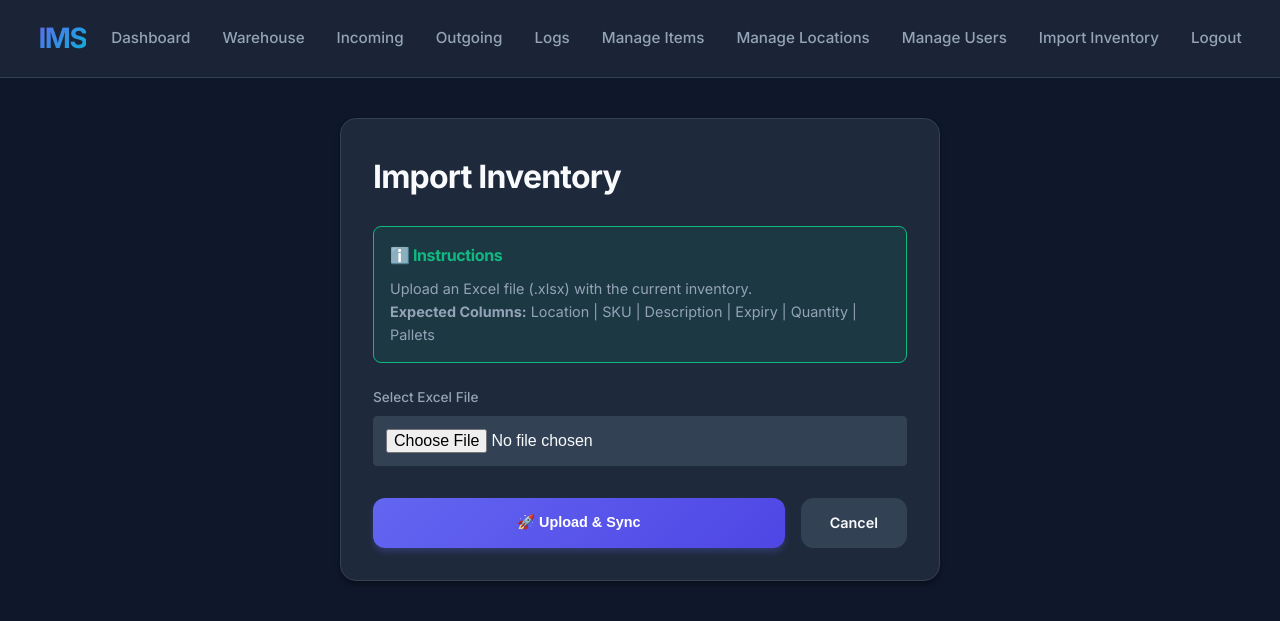
After one commit to Cal2-0/HK, a Flask app: page /admin/import_inventory in a window 1280 px wide. The commit adds this page. Shown: the top 621 px of the page. Run offline with Flask 3, Linux system fonts and the light colour scheme; a user stored in the database is signed in.

Commit message:
feat: Dashboard cleanup, Inventory Import, Audit Logs, fix Reports

```diff
--- a/app.py
+++ b/app.py
@@ -578,6 +578,136 @@ def admin_db():
 
     return render_template('admin_db.html', tables=tables, current_table=current_table, data=data, columns=columns)
 
+@app.route('/admin/import_inventory', methods=['GET', 'POST'])
+@login_required
+def admin_import_inventory():
+    if not current_user.is_admin():
+        flash('Access denied.')
+        return redirect(url_for('dashboard'))
+
+    if request.method == 'POST':
+        if 'file' not in request.files:
+            flash('No file part')
+            return redirect(request.url)
+
+        file = request.files['file']
+        if file.filename == '':
+            flash('No selected file')
+            return redirect(request.url)
+
+        if file and (file.filename.endswith('.xlsx') or file.filename.endswith('.xls')):
+            try:
+                # Read Excel without headers (header=None) since user image implies no header or we just want by index
+                # User image shows data starting row 1. Let's assume headers exist or try to detect.
+                # Actually, standard is usually Row 1 = Headers.
+                # Let's read normally.
+                df = pd.read_excel(file)
+
+                # Normalize column names
+                # Map by index if names don't match?
+                # Let's try to map by index if columns are unnamed, or look for specific keywords
+                # But safer to assume column order from image:
+                # 0: Location (C307)
+                # 1: SKU (POU0033)
+                # 2: Desc (CHICKEN...)
+                # 3: Expiry (Sep-26)
+                # 4: Qty (1260)
+                # 5: Pallets (20) - optional?
+
+                count = 0
+                errors = 0
+
+                # Helper for date parsing (Sep-26 -> 09/26)
+                def parse_date_str(d_str):
+                    if not isinstance(d_str, str): return ''
+                    try:
+                        # Try parsing "Sep-26"
+                        dt = datetime.strptime(d_str, '%b-%y')
+                        return dt.strftime('%m/%y')
+                    except:
+                        return d_str # Return as is if fail, maybe it's already MM/YY
+
+                for index, row in df.iterrows():
+                    try:
+                        # Access by integer location to be safe against header naming
+                        # row.iloc[0] is Location, etc.
+                        loc_name = str(row.iloc[0]).strip()
+                        sku = str(row.iloc[1]).strip()
+                        desc = str(row.iloc[2]).strip()
+                        expiry_raw = str(row.iloc[3]).strip()
+                        qty = float(row.iloc[4] if pd.notna(row.iloc[4]) else 0)
+                        pallets = int(row.iloc[5] if len(row) > 5 and pd.notna(row.iloc[5]) else 0)
+
+                        if not sku or sku == 'nan': continue
+                        if qty <= 0: continue # Skip zero qty?? Or maybe allow 0 for list? User said "current inventory", usually > 0
+
+                        # 1. Resolve/Create Item
+                        item = Item.query.filter_by(sku=sku).first()
+                        if not item:
+                            item = Item(sku=sku, name=desc, description=desc)
+                            db.session.add(item)
+                            db.session.flush() # get ID
+
+                        # 2. Resolve/Create Location
+                        loc = Location.query.filter_by(name=loc_name).first()
+                        if not loc:
+                            loc = Location(name=loc_name)
+                            db.session.add(loc)
+                            db.session.flush()
+
+                        # 3. Parse Expiry
+                        expiry = parse_date_str(expiry_raw)
+
+                        # 4. Update Inventory
+                        # Check if batch exists
+                        inv = Inventory.query.filter_by(item_id=item.id, location_id=loc.id, expiry=expiry).first()
+                        if inv:
+                            inv.quantity += qty # Add to existing? Or Replace? "Import" usually implies Adding to system.
+                            # But if it's a full stock take upload...
+                            # User said: "add the current inventory". I will ADD.
+                        else:
+                            inv = Inventory(
+                                item_id=item.id,
+                                location_id=loc.id,
+                                quantity=qty,
+                                expiry=expiry,
+                                pallets=pallets,
+                                worker_name=current_user.username,
+                                remarks='Bulk Import'
+                            )
+                            db.session.add(inv)
+
+                        # 5. Log Transaction
+                        trans = Transaction(
+                            type='IN', # or IMPORT
+                            item_id=item.id,
+                            location_id=loc.id,
+                            quantity=qty,
+                            expiry=expiry,
+                            pallets=pallets,
+                            user_id=current_user.id,
+                            worker_name=current_user.username,
+                            remarks='Bulk Import'
+                        )
+                        db.session.add(trans)
+                        count += 1
+
+                    except Exception as e:
+                        print(f"Row {index} error: {e}")
+                        errors += 1
+
+                db.session.commit()
+                flash(f'Successfully imported {count} items. {errors} errors.')
+                log_audit('IMPORT_INVENTORY', f'Imported {count} items from {file.filename}')
+
+            except Exception as e:
+                db.session.rollback()
+                flash(f'Error processing file: {str(e)}')
+
+        return redirect(url_for('dashboard'))
+
+    return render_template('import_inventory.html')
+
 @app.route('/admin/items', methods=['GET', 'POST'])
 @login_required
 def admin_items():
@@ -627,6 +757,7 @@ def admin_items():
                             item.uom = clean(row.get('UOM', ''))
                     db.session.commit()
                     flash(f'Successfully imported/updated {count} items.')
+                    log_audit('IMPORT_ITEMS', f'Imported/Updated {count} items via Excel')
                 except Exception as e:
                     db.session.rollback()
                     flash(f'Error processing file: {str(e)}')
@@ -651,6 +782,7 @@ def admin_items():
                     db.session.add(item)
                     db.session.commit()
                     flash('Item added successfully.')
+                    log_audit('ADD_ITEM', f'Added item {sku} - {request.form.get("name")}')
                 except Exception as e:
                     flash(f'Error adding item: {e}')
 
@@ -667,6 +799,7 @@ def admin_items():
                 item.uom = request.form.get('uom')
                 db.session.commit()
                 flash('Item updated.')
+                log_audit('EDIT_ITEM', f'Updated item {item.sku}')
 
         elif action == 'delete':
             item_id = request.form.get('item_id')
@@ -687,6 +820,7 @@ def admin_items():
                 db.session.delete(item)
                 db.session.commit()
                 flash('Item deleted.')
+                log_audit('DELETE_ITEM', f'Deleted item {item.sku}')
 
         return redirect(url_for('admin_items'))
 
@@ -735,6 +869,7 @@ def admin_locations():
                                 count += 1
                     db.session.commit()
                     flash(f'Successfully imported {count} locations.')
+                    log_audit('IMPORT_LOCATIONS', f'Imported {count} locations via Excel')
                 except Exception as e:
                     flash(f'Error importing: {str(e)}')
             return redirect(url_for('admin_locations'))
@@ -754,6 +889,7 @@ def admin_locations():
                     db.session.add(loc)
                     db.session.commit()
                     flash('Location added.')
+                    log_audit('ADD_LOCATION', f'Added location {name}')
                 except Exception as e:
                     flash(f'Error: {e}')
 
@@ -766,6 +902,7 @@ def admin_locations():
                 loc.y = int(request.form.get('y') or 0)
                 db.session.commit()
                 flash('Location updated.')
+                log_audit('EDIT_LOCATION', f'Updated location {loc.name}')
 
         elif action == 'delete':
             loc_id = request.form.get('loc_id')
@@ -776,6 +913,7 @@ def admin_locations():
                 db.session.delete(loc)
                 db.session.commit()
                 flash('Location deleted.')
+                log_audit('DELETE_LOCATION', f'Deleted location {loc.name}')
 
         return redirect(url_for('admin_locations'))
 
@@ -871,7 +1009,8 @@ def logs():
     # Join queries are implicit with relationships, but let's be sure to eager load if performance matters.
     # For now, simple access is fine for <10k rows.
     logs = Transaction.query.order_by(Transaction.timestamp.desc()).limit(500).all()
-    return render_template('logs.html', logs=logs)
+    audit_logs = AuditLog.query.order_by(AuditLog.timestamp.desc()).limit(100).all()
+    return render_template('logs.html', logs=logs, audit_logs=audit_logs)
 
 @app.route('/warehouse')
 @login_required
@@ -927,6 +1066,7 @@ def admin_users():
                     db.session.add(user)
                     db.session.commit()
                     flash('User created successfully.')
+                    log_audit('ADD_USER', f'Created user {username} ({role})')
                 except Exception as e:
                     flash(f'Error creating user: {e}')
 
@@ -940,6 +1080,7 @@ def admin_users():
                     user.set_password(password)
                 db.session.commit()
                 flash('User updated.')
+                log_audit('EDIT_USER', f'Updated user {user.username}')
 
         elif action == 'delete':
             user_id = request.form.get('user_id')
@@ -948,6 +1089,7 @@ def admin_users():
                 user.active = False
                 db.session.commit()
                 flash('User deactivated.')
+                log_audit('DEACTIVATE_USER', f'Deactivated user {user.username}')
             elif user and user.id == current_user.id:
                 flash('Cannot deactivate your own account.')
 
@@ -1127,7 +1269,7 @@ def reports():
             headers={"Content-Disposition": f"attachment;filename=inventory_report_{date.today()}.csv"}
         )
 
-    return render_template('reports.html', transactions=transactions, today=date.today())
+    return render_template('reports.html', transactions=transactions, today=date.today(), timedelta=timedelta)
 
 # API Route for Details
 @app.route('/api/location/<location_id>')
--- a/templates/base.html
+++ b/templates/base.html
@@ -25,7 +25,7 @@
       <a href="{{ url_for('admin_items') }}">Manage Items</a>
       <a href="{{ url_for('admin_locations') }}">Manage Locations</a>
       <a href="{{ url_for('admin_users') }}">Manage Users</a>
-      <a href="{{ url_for('admin_db') }}">Raw DB</a>
+      <a href="{{ url_for('admin_import_inventory') }}">Import Inventory</a>
       {% endif %}
       <a href="{{ url_for('logout') }}">Logout</a>
     </div>
--- /dev/null
+++ b/templates/import_inventory.html
@@ -0,0 +1,31 @@
+{% extends "base.html" %}
+
+{% block content %}
+<div style="max-width: 600px; margin: 2rem auto;">
+  <div class="card" style="padding: 2rem;">
+    <h2 style="margin-top: 0; margin-bottom: 1.5rem;">Import Inventory</h2>
+
+    <div
+      style="background: rgba(16, 185, 129, 0.1); border: 1px solid var(--success); padding: 1rem; border-radius: 8px; margin-bottom: 1.5rem;">
+      <h4 style="margin: 0 0 0.5rem; color: var(--success);">ℹ️ Instructions</h4>
+      <p style="margin: 0; font-size: 0.9rem; color: var(--text-muted);">
+        Upload an Excel file (.xlsx) with the current inventory.
+        <br><strong>Expected Columns:</strong> Location | SKU | Description | Expiry | Quantity | Pallets
+      </p>
+    </div>
+
+    <form method="POST" enctype="multipart/form-data" style="display: flex; flex-direction: column; gap: 1rem;">
+      <div>
+        <label style="display: block; margin-bottom: 0.5rem;">Select Excel File</label>
+        <input type="file" name="file" accept=".xlsx, .xls" required
+          style="width: 100%; padding: 0.75rem; background: var(--bg-input); border: 1px solid var(--border-color); color: var(--text-main); border-radius: 4px;">
+      </div>
+
+      <div style="display: flex; gap: 1rem; margin-top: 1rem;">
+        <button type="submit" class="btn btn-primary" style="flex: 1;">🚀 Upload & Sync</button>
+        <a href="{{ url_for('dashboard') }}" class="btn btn-secondary">Cancel</a>
+      </div>
+    </form>
+  </div>
+</div>
+{% endblock %}
```
Also changed, not shown: templates/dashboard.html (+1 -52 lines), templates/logs.html (+42 -1 lines), requirements.txt (line endings or trailing spaces).
